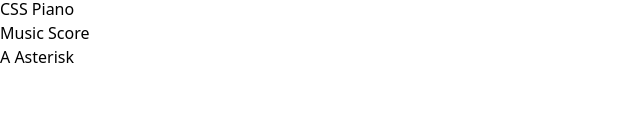
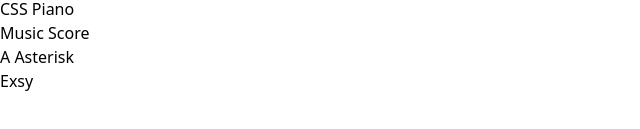
Before and after one commit to archdev-ca/portfolio, a website: page index.html in a window 1280 px wide. Shown: the part 3431-3560 px from the top of the page, 0-640 px from the left. Drawn offline with Linux system fonts and the light colour scheme; a web font is replaced by a local one.

Commit message:
Add exsy

```diff
--- a/index.html
+++ b/index.html
@@ -71,6 +71,7 @@
       <p>CSS Piano</p>
       <p>Music Score</p>
       <p>A Asterisk</p>
+      <p>Exsy</p>
     </div>
    </section>
   </div>
```
